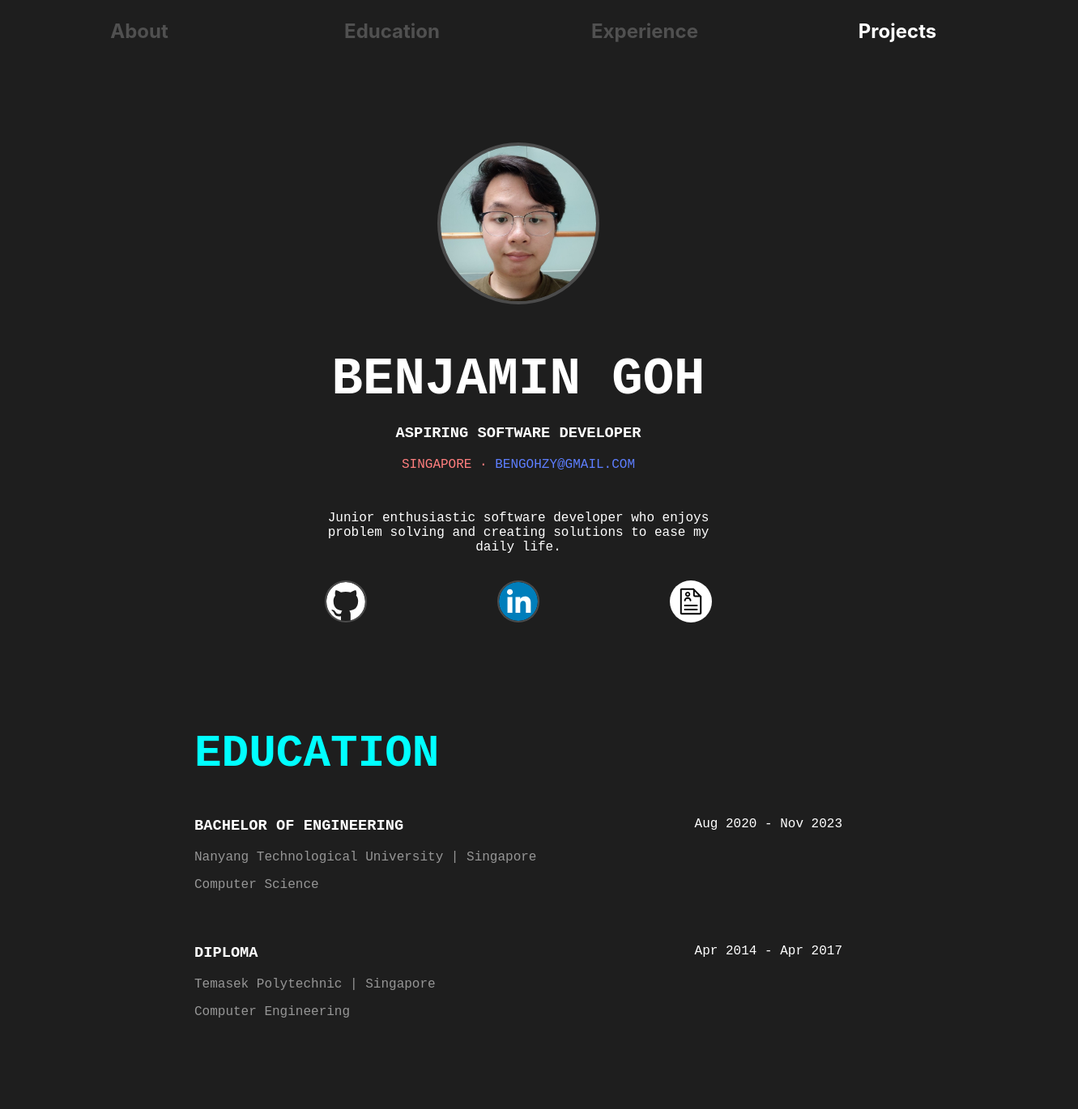
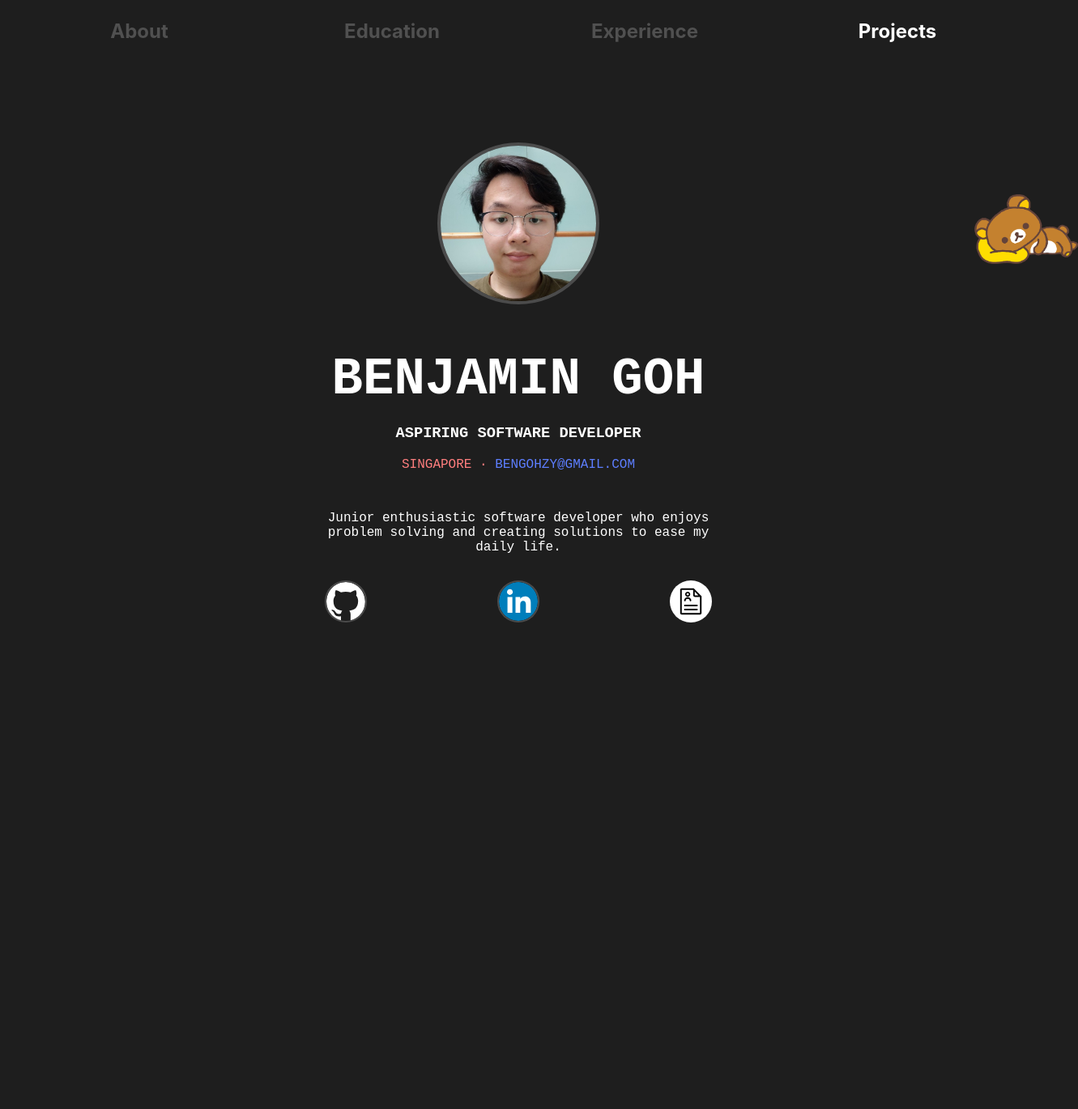
Before and after one commit to Benjababe/benjababe.github.io, a React (Create React App) app: page / in a window 1280 px wide. Shown: the top 1370 px of the page at 81% size, 1331 px wide, since content can reach past the window. Built offline with nearby package versions, Linux system fonts and the light colour scheme.

Commit message:
initial bear

```diff
--- a/package.json
+++ b/package.json
@@ -11,6 +11,7 @@
     "@types/node": "^16.18.12",
     "@types/react": "^18.0.28",
     "@types/react-dom": "^18.0.11",
+    "@types/react-swipeable-views": "^0.13.1",
     "highlight.js": "^11.7.0",
     "react": "^18.2.0",
     "react-code-blocks": "^0.0.9-0",
--- a/src/App.tsx
+++ b/src/App.tsx
@@ -1,4 +1,4 @@
-import { useRef } from 'react';
+import { useState, useRef } from 'react';
 import './assets/styles/App.css';
 
 import Header from "./components/Header";
@@ -6,9 +6,12 @@ import About from "./components/About";
 import Education from "./components/Education";
 import Experience from "./components/Experience";
 import Projects from "./components/Projects";
+import { Kuma, KumaWidget } from "./components/Kuma";
 
 
 function App() {
+    const [showKuma, setShowKuma] = useState(true);
+
     const aboutRef = useRef<HTMLDivElement>(null),
         educationRef = useRef<HTMLDivElement>(null),
         experienceRef = useRef<HTMLDivElement>(null),
@@ -23,7 +26,9 @@ function App() {
                 projectsRef={projectsRef} />
 
             <div>
+                <KumaWidget showKuma={showKuma} setShowKuma={setShowKuma} />
                 <About id="about" aboutRef={aboutRef} />
+                <Kuma showKuma={showKuma} />
                 <Education id="education" educationRef={educationRef} />
                 <Experience id="experience" experienceRef={experienceRef} />
                 <Projects id="projects" projectsRef={projectsRef} />
--- a/src/assets/styles/App.css
+++ b/src/assets/styles/App.css
@@ -1,5 +1,6 @@
 body {
     background-color: rgb(30, 30, 30);
+    overflow-x: hidden;
 }
 
 .section {
--- /dev/null
+++ b/src/assets/styles/Kuma.css
@@ -0,0 +1,27 @@
+.kuma-peek {
+    max-width: 8rem;
+    position: absolute;
+    left: 100%;
+    top: 15rem;
+    transform: translate(-60%);
+    cursor: pointer;
+    transition: 0.3s;
+}
+
+.kuma-peek:hover {
+    transform: translate(-90%, 30%);
+    rotate: -5deg;
+}
+
+.kuma.hidden {
+    min-height: 0 !important;
+    max-height: 0 !important;
+    padding: 0 !important;
+    overflow: hidden;
+    transition: all 0.3s ease-in-out;
+}
+
+.kuma.shown {
+    overflow: auto;
+    transition: all 0.3s ease-in-out;
+}
--- /dev/null
+++ b/src/components/Kuma.tsx
@@ -0,0 +1,40 @@
+import SwipeableViews from "react-swipeable-views";
+import kumaPeek from "../assets/images/kuma-peek.png";
+import "../assets/styles/Kuma.css";
+
+interface KumaWidgetProps {
+    showKuma: boolean;
+    setShowKuma: React.Dispatch<React.SetStateAction<boolean>>;
+}
+
+interface KumaProps {
+    showKuma: boolean;
+}
+
+export const KumaWidget = ({ showKuma, setShowKuma }: KumaWidgetProps) => {
+    const toggleKuma = () => {
+        setShowKuma(!showKuma);
+    };
+
+    return (
+        <>
+            <div>
+                <img
+                    className="kuma-peek"
+                    onClick={toggleKuma}
+                    src={kumaPeek}
+                    alt="Kuma Peek"></img>
+            </div>
+        </>
+    );
+};
+
+export const Kuma = ({ showKuma }: KumaProps) => {
+    return (
+        <section className={`section kuma ${(showKuma) ? "shown" : "hidden"}`}>
+            <div className="blog-container">
+
+            </div>
+        </section>
+    );
+}
```
Also changed, not shown: src/assets/images/kuma-peek.png (added), 1 other file (tests, documents, lock files or other folders).
